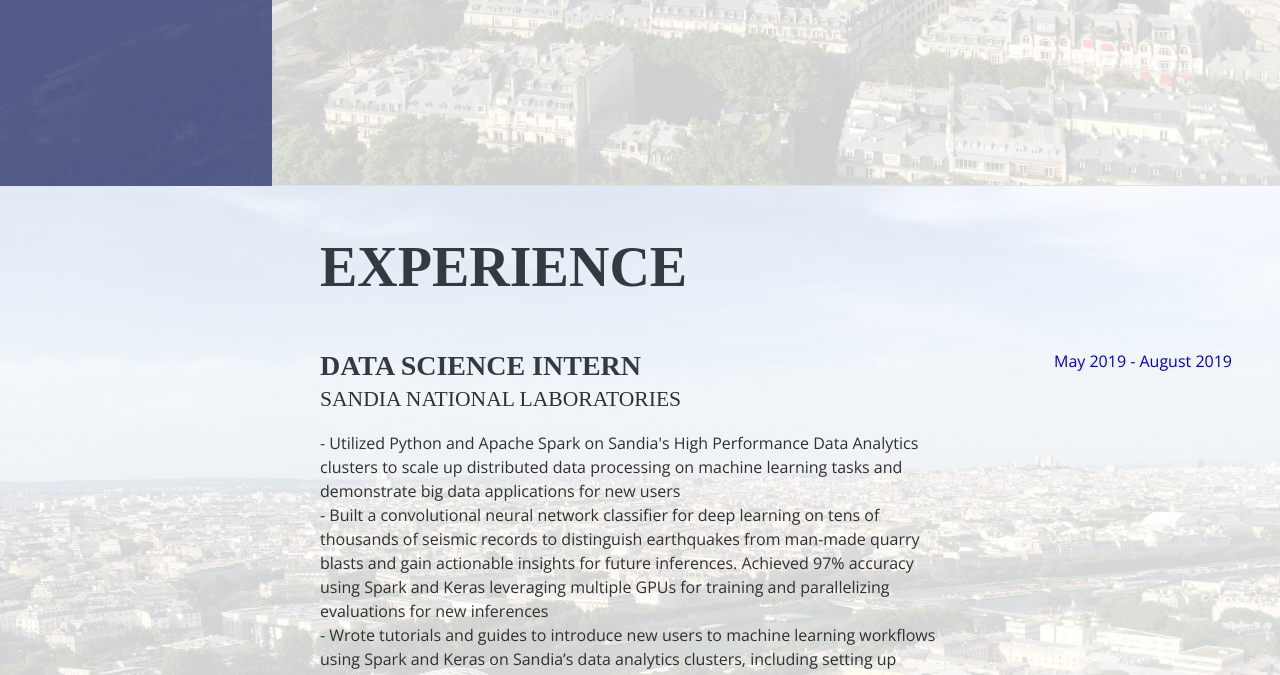
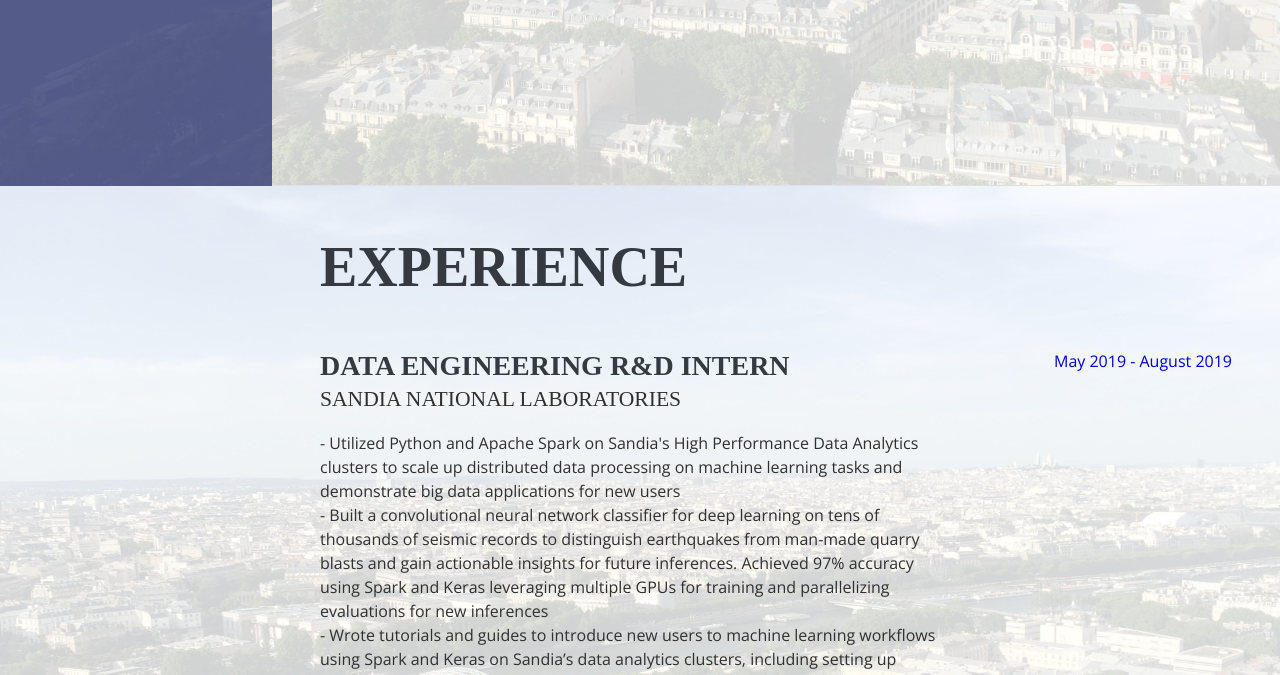
Before and after one commit to mkxie/mkxie.github.io, a plain HTML site: page index.html in a window 1280 px wide. Shown: the part 614-1289 px from the top of the page. Drawn offline with nearby package versions, Linux system fonts and the light colour scheme; a web font is replaced by a local one.

Commit message:
website updates

```diff
--- a/index.html
+++ b/index.html
@@ -100,7 +100,7 @@
 
           <div class="resume-item d-flex flex-column flex-md-row mb-5">
             <div class="resume-content mr-auto">
-              <h3 class="mb-0">Data Science Intern</h3>
+              <h3 class="mb-0">Data Engineering R&D Intern</h3>
               <div class="subheading mb-3">Sandia National Laboratories </div>
               <p> - Utilized Python and Apache Spark on Sandia's High Performance Data Analytics clusters to scale up distributed data processing on machine learning tasks and demonstrate big data applications for new users<br>
                   - Built a convolutional neural network classifier for deep learning on tens of thousands of seismic records to distinguish earthquakes from man-made quarry blasts and gain actionable insights for future inferences. Achieved 97% accuracy using Spark and Keras leveraging multiple GPUs for training and parallelizing evaluations for new inferences<br>
```
